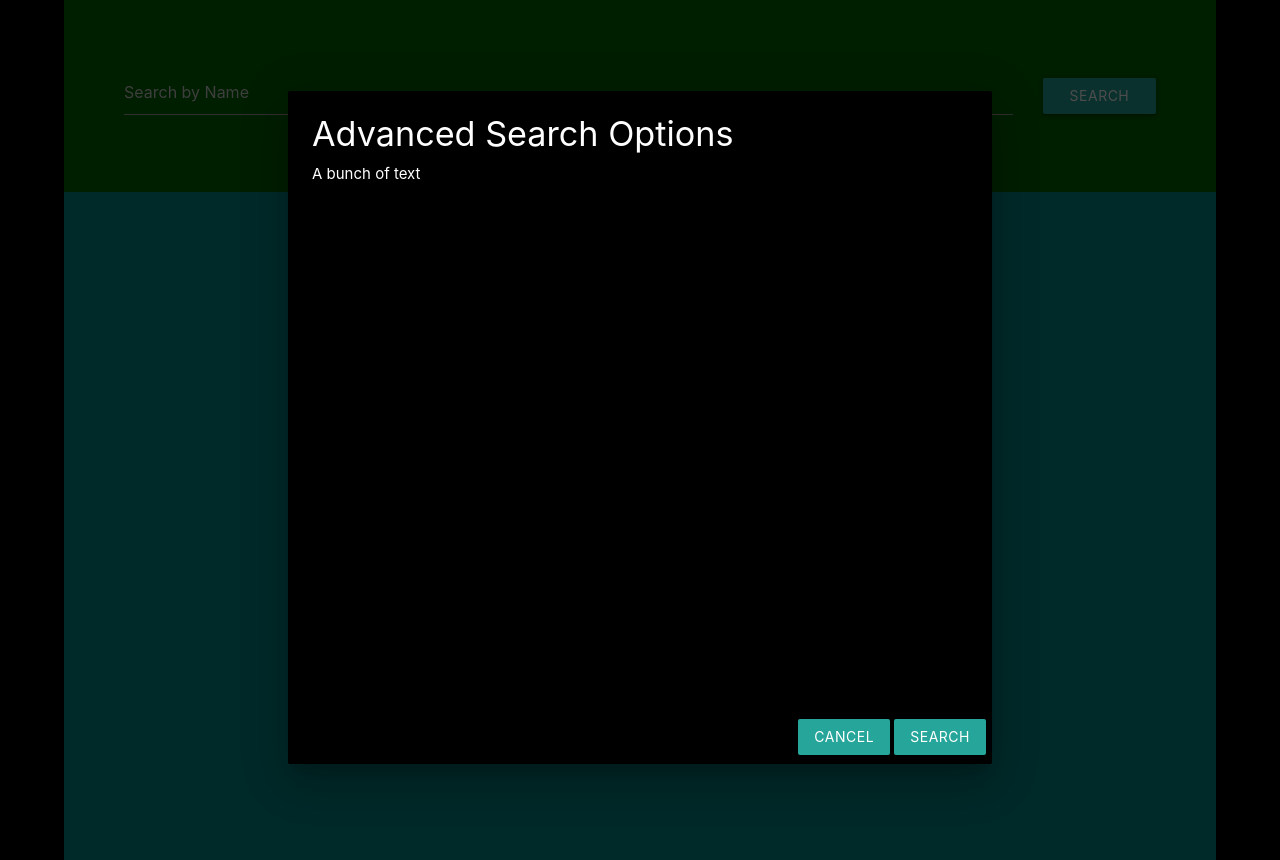
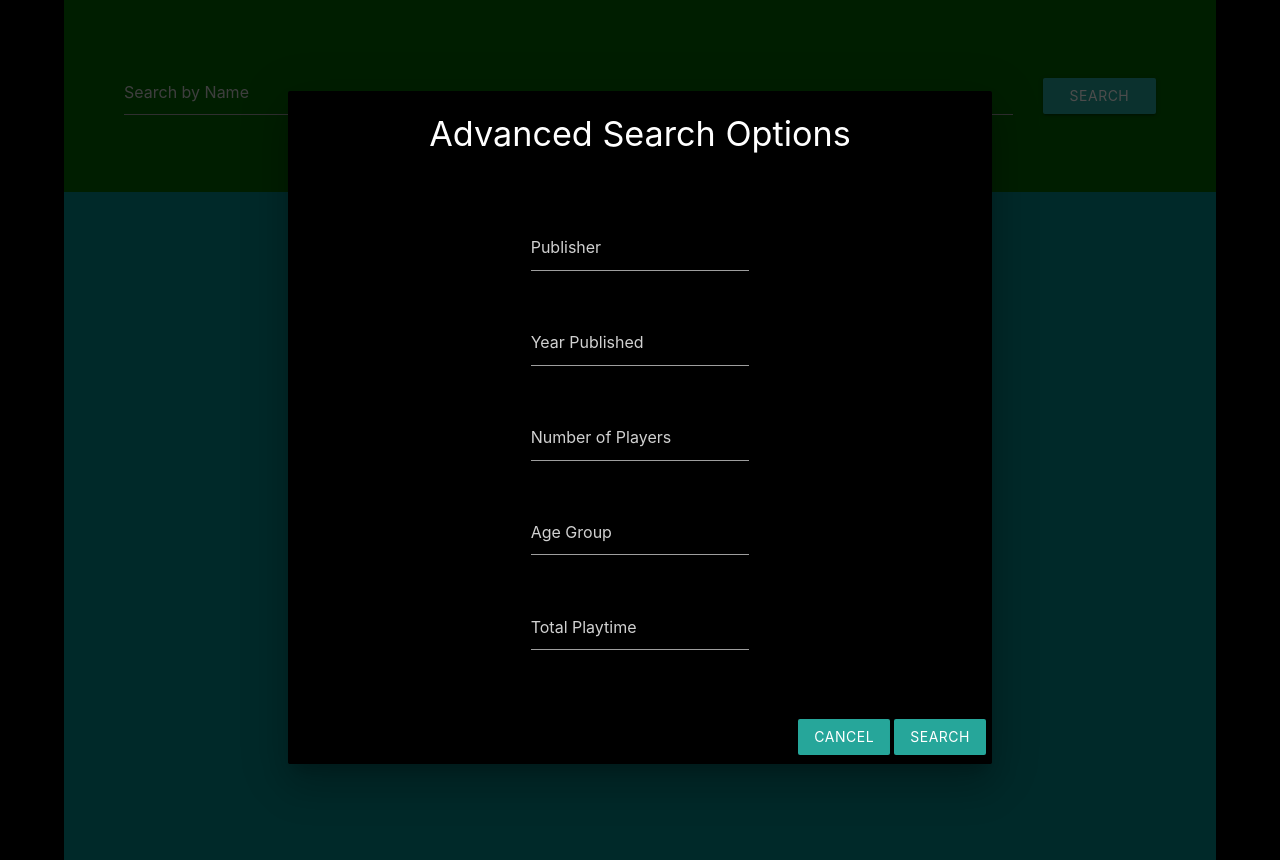
Before and after one commit to CaldwellDerek/bgp, a PHP site: page / in a window 1280 px wide, after a click on "MORE SEARCH OPTIONS". Shown: the part 101-961 px from the top of the page. Run offline with PHP 8.4, Linux system fonts and the light colour scheme.

Commit message:
form fields added to modal

```diff
--- a/css/index.css
+++ b/css/index.css
@@ -63,6 +63,45 @@ main {
     justify-content: center;
 }
 
+.modal-content {
+    color: white !important;
+    display: grid;
+    grid-template-columns: repeat(6, 1fr);
+    grid-template-rows: repeat(6, 1fr);
+}
+
+.modal-header {
+    grid-row: 1;
+    grid-column-start: 1;
+    grid-column-end: 7;
+    text-align: center;
+}
+
+.modal-publisher {
+    grid-row: 2;
+}
+
+.modal-year-published {
+    grid-row: 3;
+}
+
+.modal-number-players {
+    grid-row: 4;
+}
+
+.modal-age {
+    grid-row: 5;
+}
+
+.modal-total-playtime {
+    grid-row: 6;
+}
+
+.input-field {
+    grid-column-start: 3;
+    grid-column-end: 5;
+}
+
 .modal-footer {
     background: black !important;
 }
--- a/index.html
+++ b/index.html
@@ -28,8 +28,27 @@
             <!-- Modal -->
             <div id="modal1" class="modal modal-fixed-footer">
               <div class="modal-content">
-                <h4>Advanced Search Options</h4>
-                <p>A bunch of text</p>
+
+                <!-- Modal Header -->
+                <h4 class="modal-header">Advanced Search Options</h4>
+
+                <!-- Modal Fields -->
+                <div class="input-field">
+                  <input placeholder="Publisher" class="modal-publisher validate white-text" type="text">
+                </div>
+                <div class="input-field">
+                  <input placeholder="Year Published" class="modal-year-published validate white-text" type="text">
+                </div>
+                <div class="input-field">
+                  <input placeholder="Number of Players" class="modal-number-players validate white-text" type="text">
+                </div>
+                <div class="input-field">
+                  <input placeholder="Age Group"  type="text" class="modal-age validate white-text">
+                </div>
+                <div class="input-field">
+                  <input placeholder="Total Playtime" class="modal-total-playtime validate white-text" type="text">
+                </div>
+
               </div>
               <div class="modal-footer">
                 <button type="button" class="btn modal-close">Cancel</button>
```
